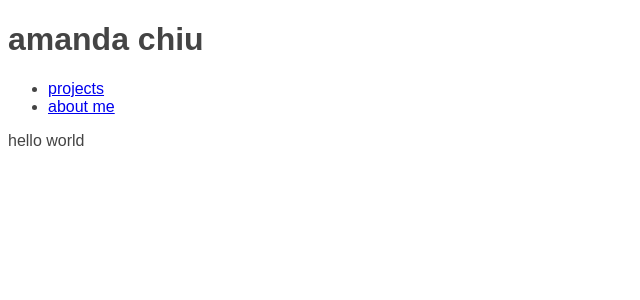
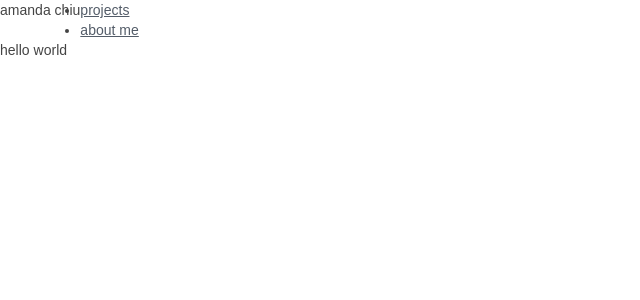
Before and after one commit to amandachiuu/amandachiuu.github.io, a Jekyll site: the page built from index.html, in a window 1280 px wide. Shown: the top 300 px of the page, without its empty margins (0-640 px from the left). Built offline with Jekyll 4.4.1, drawn with Linux system fonts in a browser that asks for light colours; some web fonts are replaced.

Commit message:
test right floating nav bar

```diff
--- a/_layouts/default.html
+++ b/_layouts/default.html
@@ -6,7 +6,7 @@
 </head>
 <body>
   <header>
-    <h1>amanda chiu</h1>
+    amanda chiu
     <ul class="navigation">
       <li><a href="/projects.html">projects</a></li>
       <li><a href="/index.html">about me</a></li>
--- a/css/base.css
+++ b/css/base.css
@@ -1,7 +1,30 @@
 @import url('https://rsms.me/inter/inter-ui.css');
 
+@viewport {
+  width: device-width;
+}
+
+* { margin:0; padding:0; font-family:inherit; }
 body {
   background: #fff;
   color: #444;
   font-family: 'Inter UI', sans-serif;
+  font-size: 14px;
+  letter-spacing: 0.001em;
+  line-height: 20px;
 }
+
+header {
+  display: inline-block;
+}
+
+.navigation {
+  float: right;
+}
+
+.navigation a {
+  color: #535c68;
+}
+.navigation a:hover {
+  background: #ffbe76;
+}
```
